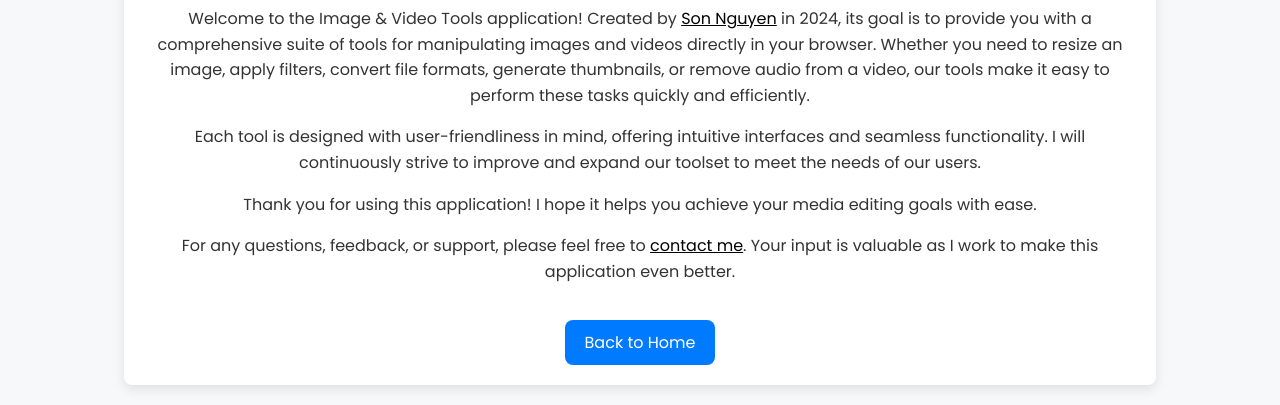
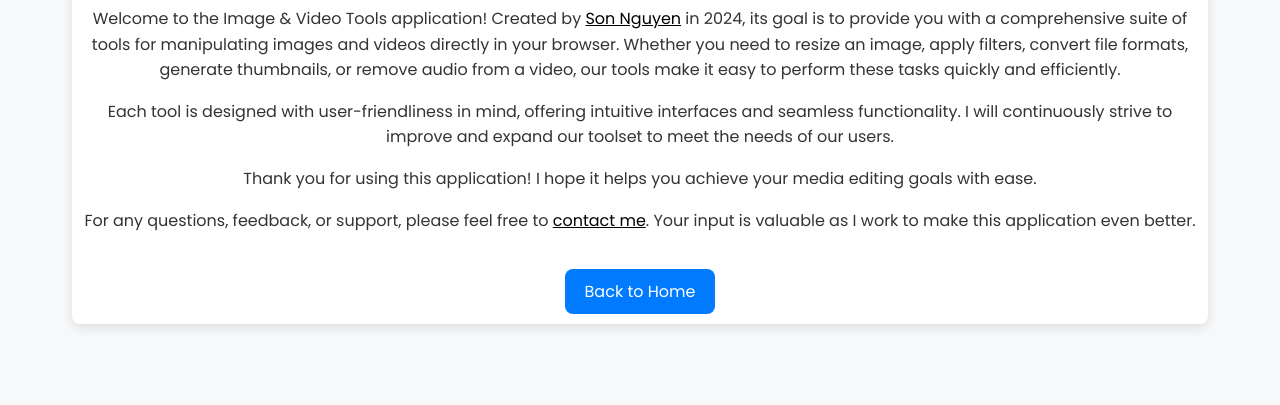
Before and after one commit to hoangsonww/Image-Video-Tools, a browser extension: page src/html/about.html in a window 1280 px wide. Shown: the part 499-904 px from the top of the page. After the commit the page ends 853 px from the top, so only its background shows below. Drawn offline with Linux system fonts and the light colour scheme.

Commit message:
Update: Enhanced App Features

```diff
--- a/src/css/about.css
+++ b/src/css/about.css
@@ -1,10 +1,11 @@
 #about-content {
     background: white;
-    padding: 20px;
+    padding: 10px;
     box-shadow: 0 4px 12px rgba(0, 0, 0, 0.1);
     border-radius: 8px;
-    width: 80%;
-    margin: 0 auto;
+    width: 90%;
+    max-width: calc(100% - 20px);
+    margin: 10px auto;
     text-align: center;
 }
 
@@ -15,6 +16,10 @@ h1 {
 
 p {
     line-height: 1.6;
+}
+
+body {
+    overflow-x: hidden;
 }
 
 #backHomeBtn {
```
Also changed, not shown: .github/README.md, 2 other files.
